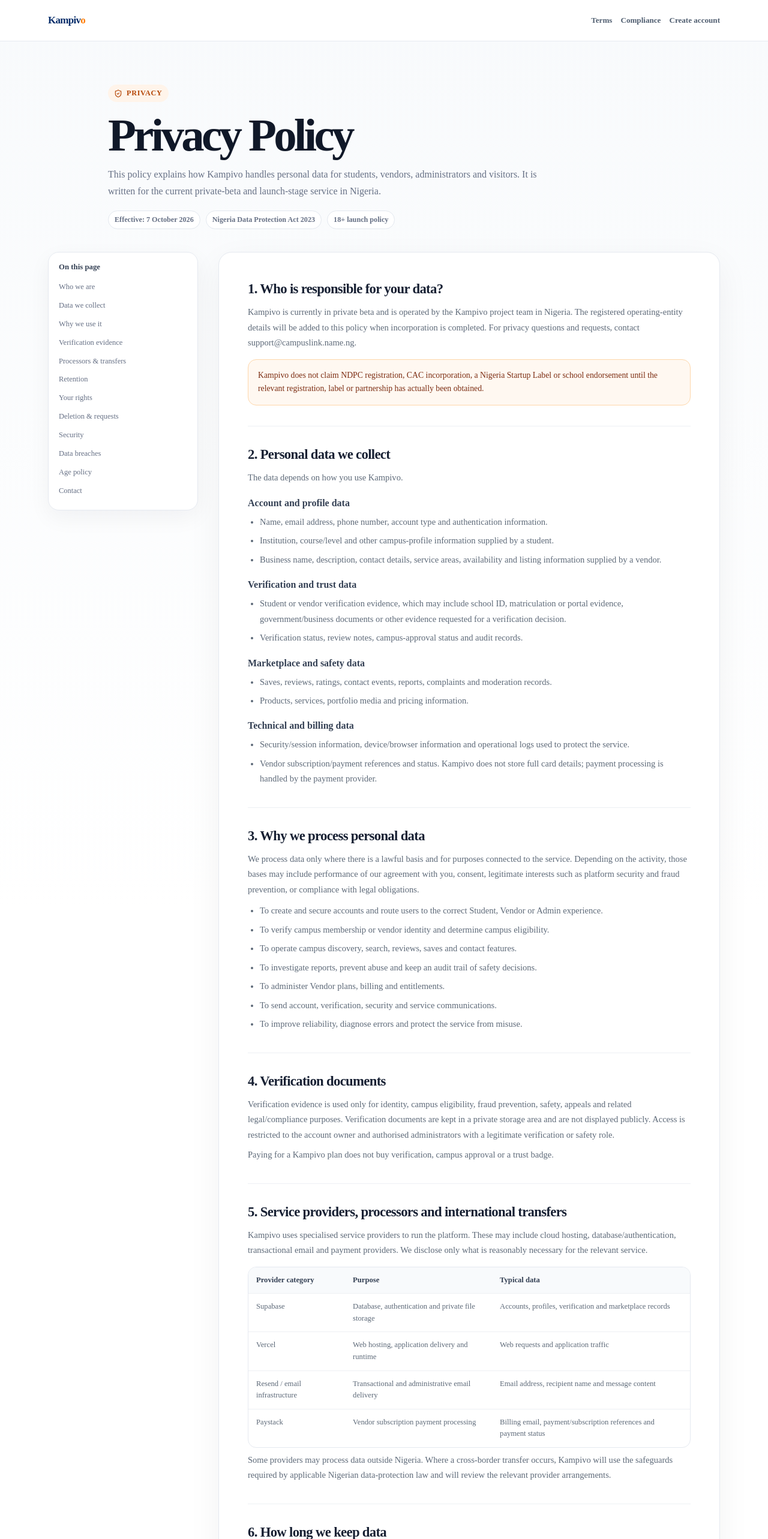
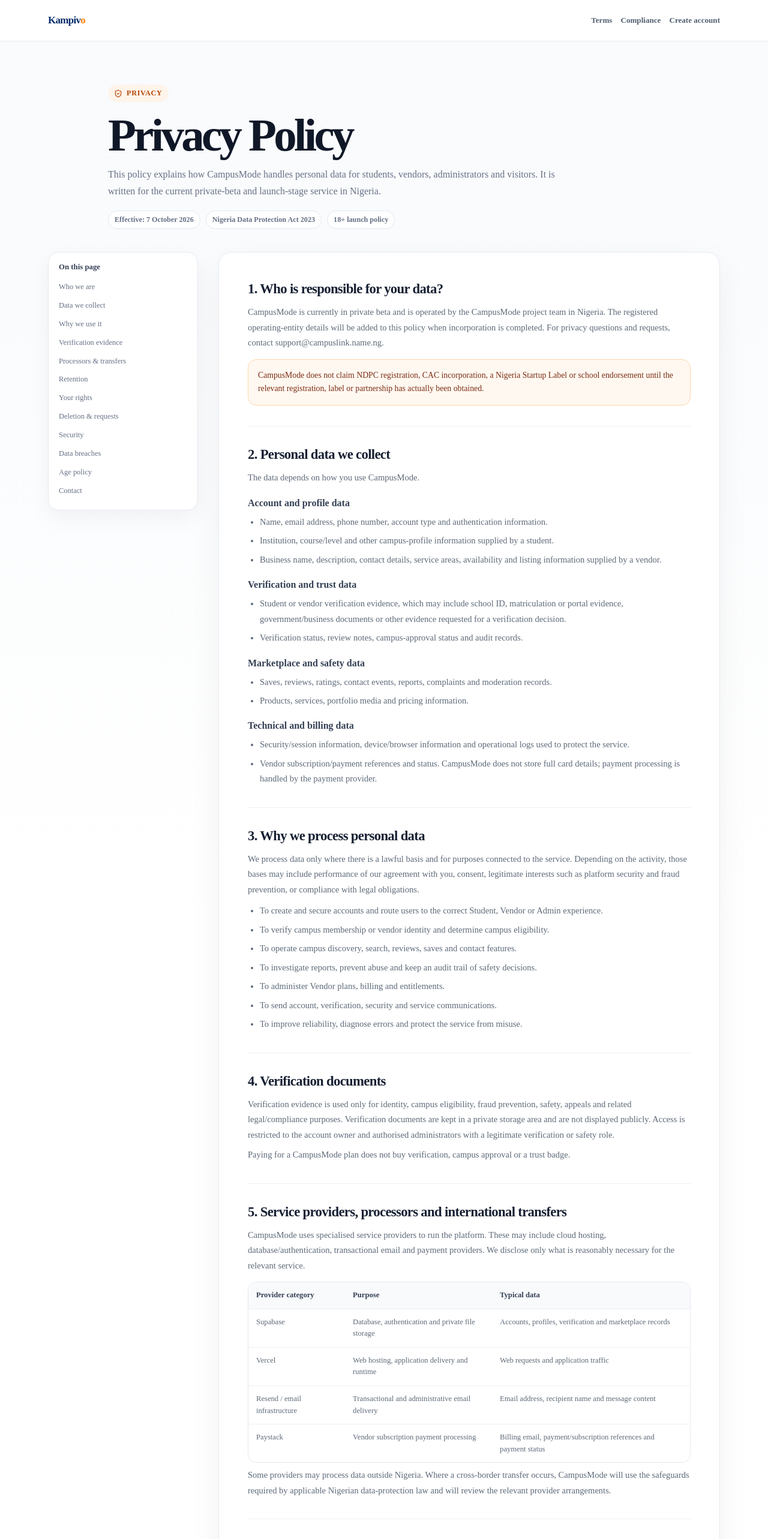
Before and after one commit to Wikis-tech/campuslink, a Next.js app: page /privacy in a window 1280 px wide. Shown: the top 2566 px of the page at 60% size. Built offline with nearby package versions, Linux system fonts and the light colour scheme.

Commit message:
Stage 2: rebrand Privacy Policy to CampusMode

```diff
--- a/app/privacy/page.tsx
+++ b/app/privacy/page.tsx
@@ -4,8 +4,8 @@ import { ShieldCheck } from 'lucide-react'
 const supportEmail = 'support@campuslink.name.ng'
 
 export const metadata = {
-  title: 'Privacy Policy | Kampivo',
-  description: 'How Kampivo collects, uses, protects and retains personal data.',
+  title: 'Privacy Policy | CampusMode',
+  description: 'How CampusMode collects, uses, protects and retains personal data.',
 }
 
 export default function PrivacyPage() {
@@ -15,38 +15,38 @@ export default function PrivacyPage() {
       <header className="legal-hero">
         <span className="legal-kicker"><ShieldCheck size={14}/> Privacy</span>
         <h1>Privacy Policy</h1>
-        <p>This policy explains how Kampivo handles personal data for students, vendors, administrators and visitors. It is written for the current private-beta and launch-stage service in Nigeria.</p>
+        <p>This policy explains how CampusMode handles personal data for students, vendors, administrators and visitors. It is written for the current private-beta and launch-stage service in Nigeria.</p>
         <div className="legal-meta"><span>Effective: 7 October 2026</span><span>Nigeria Data Protection Act 2023</span><span>18+ launch policy</span></div>
       </header>
       <div className="legal-layout">
         <aside className="legal-toc"><strong>On this page</strong><a href="#who">Who we are</a><a href="#data">Data we collect</a><a href="#purposes">Why we use it</a><a href="#verification">Verification evidence</a><a href="#sharing">Processors & transfers</a><a href="#retention">Retention</a><a href="#rights">Your rights</a><a href="#deletion">Deletion & requests</a><a href="#security">Security</a><a href="#breach">Data breaches</a><a href="#children">Age policy</a><a href="#contact">Contact</a></aside>
         <article className="legal-content">
-          <section className="legal-section" id="who"><h2>1. Who is responsible for your data?</h2><p>Kampivo is currently in private beta and is operated by the Kampivo project team in Nigeria. The registered operating-entity details will be added to this policy when incorporation is completed. For privacy questions and requests, contact <a href={`mailto:${supportEmail}`}>{supportEmail}</a>.</p><div className="legal-note">Kampivo does not claim NDPC registration, CAC incorporation, a Nigeria Startup Label or school endorsement until the relevant registration, label or partnership has actually been obtained.</div></section>
+          <section className="legal-section" id="who"><h2>1. Who is responsible for your data?</h2><p>CampusMode is currently in private beta and is operated by the CampusMode project team in Nigeria. The registered operating-entity details will be added to this policy when incorporation is completed. For privacy questions and requests, contact <a href={`mailto:${supportEmail}`}>{supportEmail}</a>.</p><div className="legal-note">CampusMode does not claim NDPC registration, CAC incorporation, a Nigeria Startup Label or school endorsement until the relevant registration, label or partnership has actually been obtained.</div></section>
 
-          <section className="legal-section" id="data"><h2>2. Personal data we collect</h2><p>The data depends on how you use Kampivo.</p><h3>Account and profile data</h3><ul><li>Name, email address, phone number, account type and authentication information.</li><li>Institution, course/level and other campus-profile information supplied by a student.</li><li>Business name, description, contact details, service areas, availability and listing information supplied by a vendor.</li></ul><h3>Verification and trust data</h3><ul><li>Student or vendor verification evidence, which may include school ID, matriculation or portal evidence, government/business documents or other evidence requested for a verification decision.</li><li>Verification status, review notes, campus-approval status and audit records.</li></ul><h3>Marketplace and safety data</h3><ul><li>Saves, reviews, ratings, contact events, reports, complaints and moderation records.</li><li>Products, services, portfolio media and pricing information.</li></ul><h3>Technical and billing data</h3><ul><li>Security/session information, device/browser information and operational logs used to protect the service.</li><li>Vendor subscription/payment references and status. Kampivo does not store full card details; payment processing is handled by the payment provider.</li></ul></section>
+          <section className="legal-section" id="data"><h2>2. Personal data we collect</h2><p>The data depends on how you use CampusMode.</p><h3>Account and profile data</h3><ul><li>Name, email address, phone number, account type and authentication information.</li><li>Institution, course/level and other campus-profile information supplied by a student.</li><li>Business name, description, contact details, service areas, availability and listing information supplied by a vendor.</li></ul><h3>Verification and trust data</h3><ul><li>Student or vendor verification evidence, which may include school ID, matriculation or portal evidence, government/business documents or other evidence requested for a verification decision.</li><li>Verification status, review notes, campus-approval status and audit records.</li></ul><h3>Marketplace and safety data</h3><ul><li>Saves, reviews, ratings, contact events, reports, complaints and moderation records.</li><li>Products, services, portfolio media and pricing information.</li></ul><h3>Technical and billing data</h3><ul><li>Security/session information, device/browser information and operational logs used to protect the service.</li><li>Vendor subscription/payment references and status. CampusMode does not store full card details; payment processing is handled by the payment provider.</li></ul></section>
 
           <section className="legal-section" id="purposes"><h2>3. Why we process personal data</h2><p>We process data only where there is a lawful basis and for purposes connected to the service. Depending on the activity, those bases may include performance of our agreement with you, consent, legitimate interests such as platform security and fraud prevention, or compliance with legal obligations.</p><ul><li>To create and secure accounts and route users to the correct Student, Vendor or Admin experience.</li><li>To verify campus membership or vendor identity and determine campus eligibility.</li><li>To operate campus discovery, search, reviews, saves and contact features.</li><li>To investigate reports, prevent abuse and keep an audit trail of safety decisions.</li><li>To administer Vendor plans, billing and entitlements.</li><li>To send account, verification, security and service communications.</li><li>To improve reliability, diagnose errors and protect the service from misuse.</li></ul></section>
 
-          <section className="legal-section" id="verification"><h2>4. Verification documents</h2><p>Verification evidence is used only for identity, campus eligibility, fraud prevention, safety, appeals and related legal/compliance purposes. Verification documents are kept in a private storage area and are not displayed publicly. Access is restricted to the account owner and authorised administrators with a legitimate verification or safety role.</p><p>Paying for a Kampivo plan does not buy verification, campus approval or a trust badge.</p></section>
+          <section className="legal-section" id="verification"><h2>4. Verification documents</h2><p>Verification evidence is used only for identity, campus eligibility, fraud prevention, safety, appeals and related legal/compliance purposes. Verification documents are kept in a private storage area and are not displayed publicly. Access is restricted to the account owner and authorised administrators with a legitimate verification or safety role.</p><p>Paying for a CampusMode plan does not buy verification, campus approval or a trust badge.</p></section>
 
-          <section className="legal-section" id="sharing"><h2>5. Service providers, processors and international transfers</h2><p>Kampivo uses specialised service providers to run the platform. These may include cloud hosting, database/authentication, transactional email and payment providers. We disclose only what is reasonably necessary for the relevant service.</p><div className="legal-table-wrap"><table className="legal-table"><thead><tr><th>Provider category</th><th>Purpose</th><th>Typical data</th></tr></thead><tbody><tr><td>Supabase</td><td>Database, authentication and private file storage</td><td>Accounts, profiles, verification and marketplace records</td></tr><tr><td>Vercel</td><td>Web hosting, application delivery and runtime</td><td>Web requests and application traffic</td></tr><tr><td>Resend / email infrastructure</td><td>Transactional and administrative email delivery</td><td>Email address, recipient name and message content</td></tr><tr><td>Paystack</td><td>Vendor subscription payment processing</td><td>Billing email, payment/subscription references and payment status</td></tr></tbody></table></div><p>Some providers may process data outside Nigeria. Where a cross-border transfer occurs, Kampivo will use the safeguards required by applicable Nigerian data-protection law and will review the relevant provider arrangements.</p></section>
+          <section className="legal-section" id="sharing"><h2>5. Service providers, processors and international transfers</h2><p>CampusMode uses specialised service providers to run the platform. These may include cloud hosting, database/authentication, transactional email and payment providers. We disclose only what is reasonably necessary for the relevant service.</p><div className="legal-table-wrap"><table className="legal-table"><thead><tr><th>Provider category</th><th>Purpose</th><th>Typical data</th></tr></thead><tbody><tr><td>Supabase</td><td>Database, authentication and private file storage</td><td>Accounts, profiles, verification and marketplace records</td></tr><tr><td>Vercel</td><td>Web hosting, application delivery and runtime</td><td>Web requests and application traffic</td></tr><tr><td>Resend / email infrastructure</td><td>Transactional and administrative email delivery</td><td>Email address, recipient name and message content</td></tr><tr><td>Paystack</td><td>Vendor subscription payment processing</td><td>Billing email, payment/subscription references and payment status</td></tr></tbody></table></div><p>Some providers may process data outside Nigeria. Where a cross-border transfer occurs, CampusMode will use the safeguards required by applicable Nigerian data-protection law and will review the relevant provider arrangements.</p></section>
 
           <section className="legal-section" id="retention"><h2>6. How long we keep data</h2><p>We keep personal data only for as long as it is reasonably needed for the purpose for which it was collected, for account administration, safety, dispute handling, fraud prevention or legal obligations. Our operational retention schedule is reviewed as the service grows.</p><ul><li><strong>Account/profile data:</strong> while the account is active and for a limited period after closure where needed for recovery, disputes, fraud prevention or legal obligations.</li><li><strong>Verification evidence:</strong> only while reasonably needed for verification, appeals, fraud/safety review or a legal hold; evidence is scheduled for deletion when those purposes expire while the verification decision and minimal audit record may be retained.</li><li><strong>Reports and safety records:</strong> for the period needed to investigate, resolve and defend safety decisions.</li><li><strong>Billing/accounting records:</strong> for the period required by applicable tax, accounting and legal obligations.</li><li><strong>Operational/security logs:</strong> for a limited security and troubleshooting period unless a specific incident requires longer preservation.</li></ul></section>
 
           <section className="legal-section" id="rights"><h2>7. Your data-protection rights</h2><p>Subject to the Nigeria Data Protection Act and applicable limitations, you may have rights to be informed, access your data, request correction, object to or restrict certain processing, request portability, request erasure, withdraw consent where consent is the basis, request human intervention in qualifying automated decisions, and complain to the Nigeria Data Protection Commission.</p><p>We may ask for information reasonably necessary to confirm your identity before acting on a request, especially where disclosure or deletion could affect another person.</p></section>
 
-          <section className="legal-section" id="deletion"><h2>8. Account deletion and data-subject requests</h2><p>To request access, correction, deletion, restriction, portability, objection or account closure, email <a href={`mailto:${supportEmail}?subject=Kampivo%20Privacy%20Request`}>{supportEmail}</a> with the subject <strong>Kampivo Privacy Request</strong>. Tell us the email address on your account and the request you want us to process. Do not email identity documents unless we specifically ask for verification through an appropriate channel.</p><p>We aim to acknowledge requests promptly and respond within the period required by applicable law. Complex requests may require additional verification or time permitted by law. Account deletion does not require us to erase information that must lawfully be retained for unresolved disputes, fraud prevention, safety, tax/accounting or other legal obligations.</p><div className="legal-contact"><a href={`mailto:${supportEmail}?subject=Kampivo%20Privacy%20Request`}>Make a privacy request</a><a className="secondary" href="https://ndpc.gov.ng/" target="_blank" rel="noreferrer">Nigeria Data Protection Commission</a></div></section>
+          <section className="legal-section" id="deletion"><h2>8. Account deletion and data-subject requests</h2><p>To request access, correction, deletion, restriction, portability, objection or account closure, email <a href={`mailto:${supportEmail}?subject=CampusMode%20Privacy%20Request`}>{supportEmail}</a> with the subject <strong>CampusMode Privacy Request</strong>. Tell us the email address on your account and the request you want us to process. Do not email identity documents unless we specifically ask for verification through an appropriate channel.</p><p>We aim to acknowledge requests promptly and respond within the period required by applicable law. Complex requests may require additional verification or time permitted by law. Account deletion does not require us to erase information that must lawfully be retained for unresolved disputes, fraud prevention, safety, tax/accounting or other legal obligations.</p><div className="legal-contact"><a href={`mailto:${supportEmail}?subject=CampusMode%20Privacy%20Request`}>Make a privacy request</a><a className="secondary" href="https://ndpc.gov.ng/" target="_blank" rel="noreferrer">Nigeria Data Protection Commission</a></div></section>
 
-          <section className="legal-section" id="security"><h2>9. Security</h2><p>Kampivo uses technical and organisational controls intended to protect personal data, including access controls, role-scoped administration, private verification-document storage, authentication controls, row-level data access rules and security logging. No internet service can promise absolute security, so we continuously review controls as the platform changes.</p></section>
+          <section className="legal-section" id="security"><h2>9. Security</h2><p>CampusMode uses technical and organisational controls intended to protect personal data, including access controls, role-scoped administration, private verification-document storage, authentication controls, row-level data access rules and security logging. No internet service can promise absolute security, so we continuously review controls as the platform changes.</p></section>
 
-          <section className="legal-section" id="breach"><h2>10. Personal-data incidents</h2><p>Kampivo maintains a breach-response process to identify, contain, assess, document and remediate suspected personal-data incidents. Where an incident is likely to create the level of risk requiring regulatory notification, we will notify the Nigeria Data Protection Commission within the applicable statutory timeframe and communicate with affected people where required.</p></section>
+          <section className="legal-section" id="breach"><h2>10. Personal-data incidents</h2><p>CampusMode maintains a breach-response process to identify, contain, assess, document and remediate suspected personal-data incidents. Where an incident is likely to create the level of risk requiring regulatory notification, we will notify the Nigeria Data Protection Commission within the applicable statutory timeframe and communicate with affected people where required.</p></section>
 
-          <section className="legal-section" id="children"><h2>11. Age policy</h2><p>Kampivo's current launch is for people aged <strong>18 years and above</strong>. We do not intentionally onboard users we know to be under 18 during this launch phase. If we later support minors, we will introduce the additional age-verification, consent and safeguarding process required by law before doing so.</p></section>
+          <section className="legal-section" id="children"><h2>11. Age policy</h2><p>CampusMode's current launch is for people aged <strong>18 years and above</strong>. We do not intentionally onboard users we know to be under 18 during this launch phase. If we later support minors, we will introduce the additional age-verification, consent and safeguarding process required by law before doing so.</p></section>
 
-          <section className="legal-section" id="contact"><h2>12. Contact and policy updates</h2><p>Privacy and data-subject requests: <a href={`mailto:${supportEmail}`}>{supportEmail}</a>. We may update this policy as Kampivo's company registration, domain, service providers, features or legal obligations change. Material changes will be communicated through the service or another appropriate channel.</p></section>
+          <section className="legal-section" id="contact"><h2>12. Contact and policy updates</h2><p>Privacy and data-subject requests: <a href={`mailto:${supportEmail}`}>{supportEmail}</a>. We may update this policy as CampusMode's company registration, domain, service providers, features or legal obligations change. Material changes will be communicated through the service or another appropriate channel.</p></section>
         </article>
       </div>
-      <footer className="legal-footer"><div className="legal-footer-inner"><span>© 2026 Kampivo. Your campus. Trusted.</span><div className="legal-footer-links"><Link href="/privacy">Privacy</Link><Link href="/terms">Terms</Link><Link href="/compliance">Compliance</Link></div></div></footer>
+      <footer className="legal-footer"><div className="legal-footer-inner"><span>© 2026 CampusMode. Your campus. Trusted.</span><div className="legal-footer-links"><Link href="/privacy">Privacy</Link><Link href="/terms">Terms</Link><Link href="/compliance">Compliance</Link></div></div></footer>
     </main>
   )
 }
```
